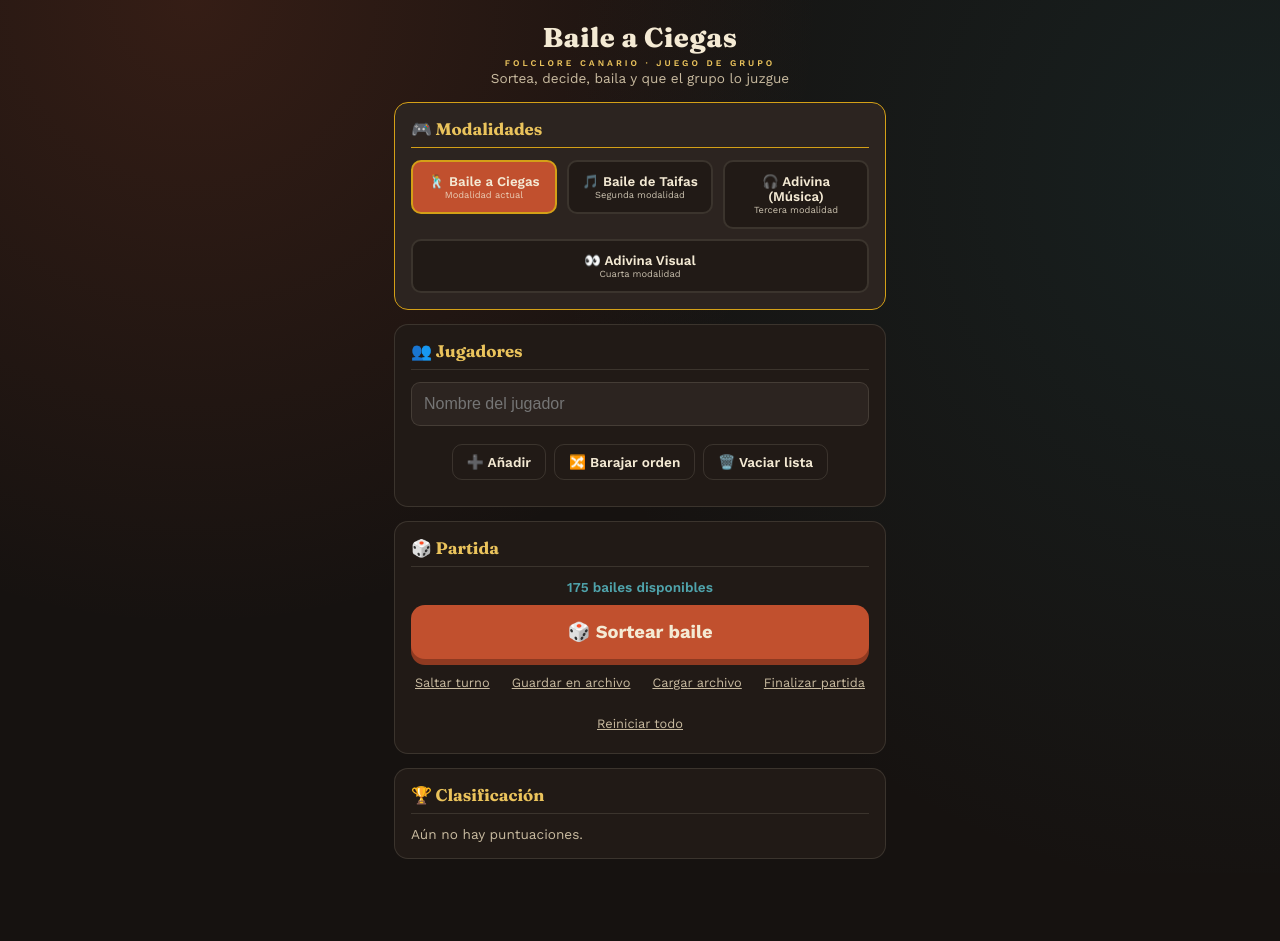
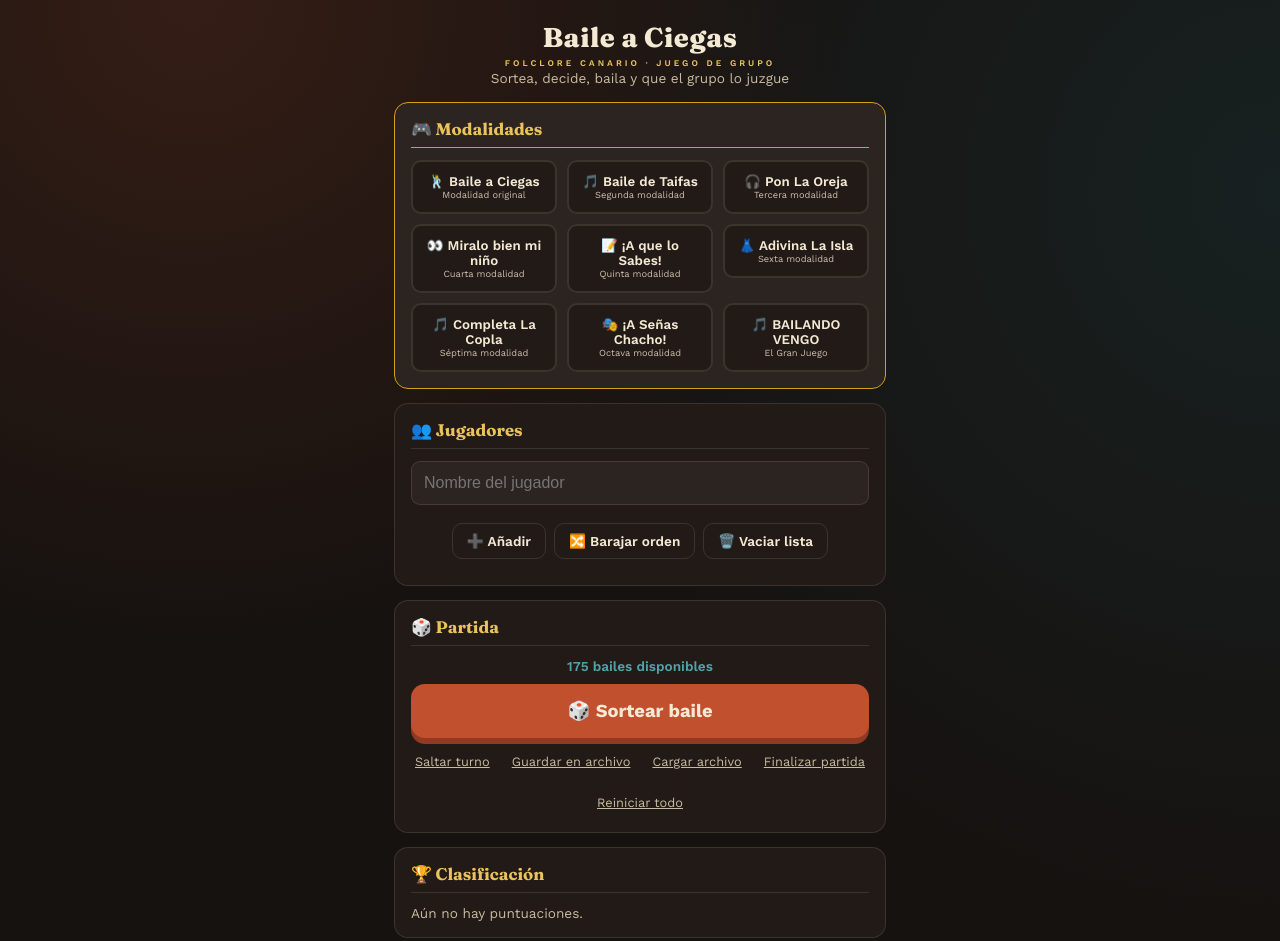
Before and after one commit to etuab/Bailando_Vengo_Juego, a plain HTML site: page index.html in a window 1280 px wide. Before the commit the page ends 873 px from the top, so only its background shows below. Drawn offline with nearby package versions, Linux system fonts and the light colour scheme.

Commit message:
Update index.html

```diff
--- a/index.html
+++ b/index.html
@@ -412,24 +412,31 @@
     <div class="panel-titulo" style="border-bottom-color: var(--ochre);">🎮 Modalidades</div>
     <div style="display: flex; gap: 10px; flex-wrap: wrap; justify-content: center;">
         <a href="index.html" style="flex: 1; min-width: 120px; text-decoration: none;">
-                <button class="btn-modalidad-juego activo" style="width: 100%;">
-                    🕺 Baile a Ciegas <small>Modalidad actual</small>
-                </button>
+            <button class="btn-modalidad-juego" style="width: 100%;">🕺 Baile a Ciegas <small>Modalidad original</small></button>
         </a>
         <a href="modalidad_taifas.html" style="flex: 1; min-width: 120px; text-decoration: none;">
-                <button class="btn-modalidad-juego" style="width: 100%;">
-                    🎵 Baile de Taifas <small>Segunda modalidad</small>
-                </button>
+            <button class="btn-modalidad-juego" style="width: 100%;">🎵 Baile de Taifas <small>Segunda modalidad</small></button>
         </a>
         <a href="modalidad_adivina.html" style="flex: 1; min-width: 120px; text-decoration: none;">
-                <button class="btn-modalidad-juego" style="width: 100%;">
-                    🎧 Adivina (Música) <small>Tercera modalidad</small>
-                </button>
+            <button class="btn-modalidad-juego" style="width: 100%;">🎧 Pon La Oreja <small>Tercera modalidad</small></button>
         </a>
         <a href="modalidad_adivina_visual.html" style="flex: 1; min-width: 120px; text-decoration: none;">
-                <button class="btn-modalidad-juego" style="width: 100%;">
-                    👀 Adivina Visual <small>Cuarta modalidad</small>
-                </button>
+            <button class="btn-modalidad-juego" style="width: 100%;">👀 Miralo bien mi niño <small>Cuarta modalidad</small></button>
+        </a>
+        <a href="modalidad_saber.html" style="flex: 1; min-width: 120px; text-decoration: none;">
+            <button class="btn-modalidad-juego" style="width: 100%;">📝 ¡A que lo Sabes! <small>Quinta modalidad</small></button>
+        </a>
+        <a href="modalidad_islas.html" style="flex: 1; min-width: 120px; text-decoration: none;">
+            <button class="btn-modalidad-juego" style="width: 100%;">👗 Adivina La Isla <small>Sexta modalidad</small></button>
+        </a>
+        <a href="modalidad_copla.html" style="flex: 1; min-width: 120px; text-decoration: none;">
+            <button class="btn-modalidad-juego" style="width: 100%;">🎵 Completa La Copla <small>Séptima modalidad</small></button>
+        </a>
+        <a href="modalidad_senas.html" style="flex: 1; min-width: 120px; text-decoration: none;">
+            <button class="btn-modalidad-juego" style="width: 100%;">🎭 ¡A Señas Chacho! <small>Octava modalidad</small></button>
+        </a>
+        <a href="modalidad_gran_juego.html" style="flex: 1; min-width: 120px; text-decoration: none;">
+            <button class="btn-modalidad-juego" style="width: 100%;">🎵 BAILANDO VENGO <small>El Gran Juego</small></button>
         </a>
     </div>
 </div>
```
Lines whose indentation alone changed are shown as unchanged.
